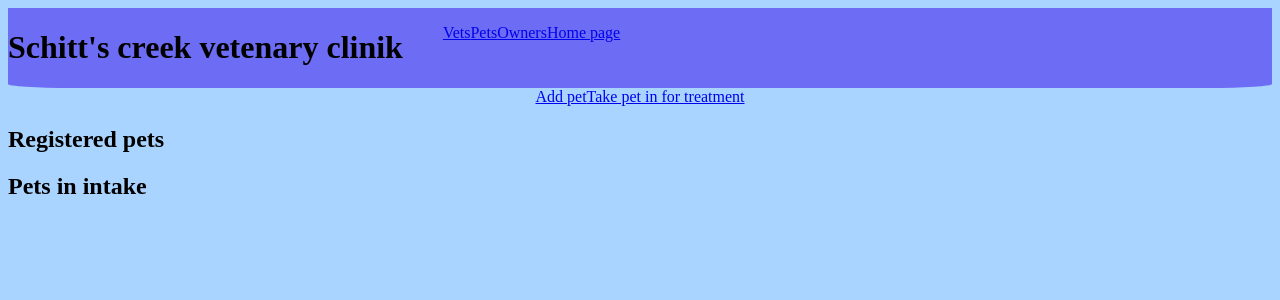
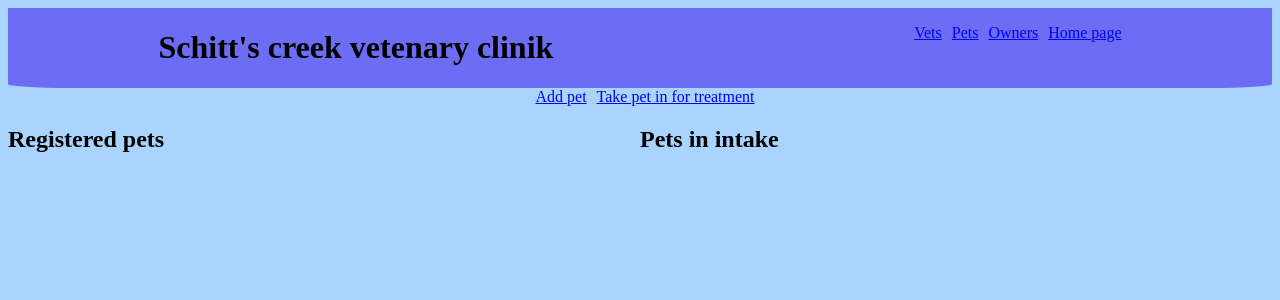
Before and after one commit to Benje1/Benjamin_project, a Flask app: page /pets in a window 1280 px wide. Shown: the top 300 px of the page. Run offline with Flask 2, Linux system fonts and the light colour scheme; data that the repository does not hold is empty; some libraries are stand-ins or nearby versions.

Commit message:
did some css stuff

```diff
--- a/static/style.css
+++ b/static/style.css
@@ -6,6 +6,8 @@ header {
     display: flex;
     background-color: rgb(108, 108, 244);
     border-radius: 0% 0 5% 5%;
+    display: flex;
+    justify-content: space-around;
 }
 
 nav {
@@ -17,8 +19,13 @@ nav {
 nav ul {
     display: flex;
     flex-direction: row;
+    align-items: center;
+    margin-left: 10px;
 }
 
+nav a {
+    margin-left: 10px;
+}
 
 ul li {
     display: flex;
@@ -44,6 +51,15 @@ input, select {
 
 #grid-container {
     display: grid;
-    grid-template-areas:
-    50% 50%;
+    grid-template-columns: repeat(2, 1fr);
+    grid-template-rows: repeat(6, 1fr);
+    grid-column-gap: 0px;
+grid-row-gap: 0px;
     }
+
+.registered {
+    grid-area: 1 / 1 / 7 / 2;
+}
+.intake {
+    grid-area: 1 / 2 / 7 / 3;
+}
--- a/templates/pets/index.html
+++ b/templates/pets/index.html
@@ -6,7 +6,7 @@
 </nav>
 <section id="grid-container">
     <div class="registered">
-        <h2>Registered pets</h2><p>
+            <h2>Registered pets</h2><p>
         {% for pet in pets %}
         Pet name: <a href="/pets/{{pet.id}}">{{pet.name}},</a>
         Type: {{pet.type}},
@@ -14,12 +14,12 @@
         Treatmnet: {{pet.treatment}}.</p>
         <form action="/pets/{{pet.id}}/delete" method="post">
             <button>Remove</button>
-        </form></div>
-        {% endfor %}
+        </form>
+        {% endfor %}</div>
 
         <div class="intake">
-            <h2>Pets in intake</h2>
-            {% for animal in intake %}
+        <h2>Pets in intake</h2>
+        {% for animal in intake %}
                 <p><a href="/pets/{{animal.id}}">{{animal.pet_name}}</a>, {{animal.type}}: date of intake {{animal.date_of_intake}} and treatment is {{animal.treatment}}</p>
                 <form action="/in_care/{{animal.id}}/delete" method="post">
                     <button>Remove from intake</button>
```
